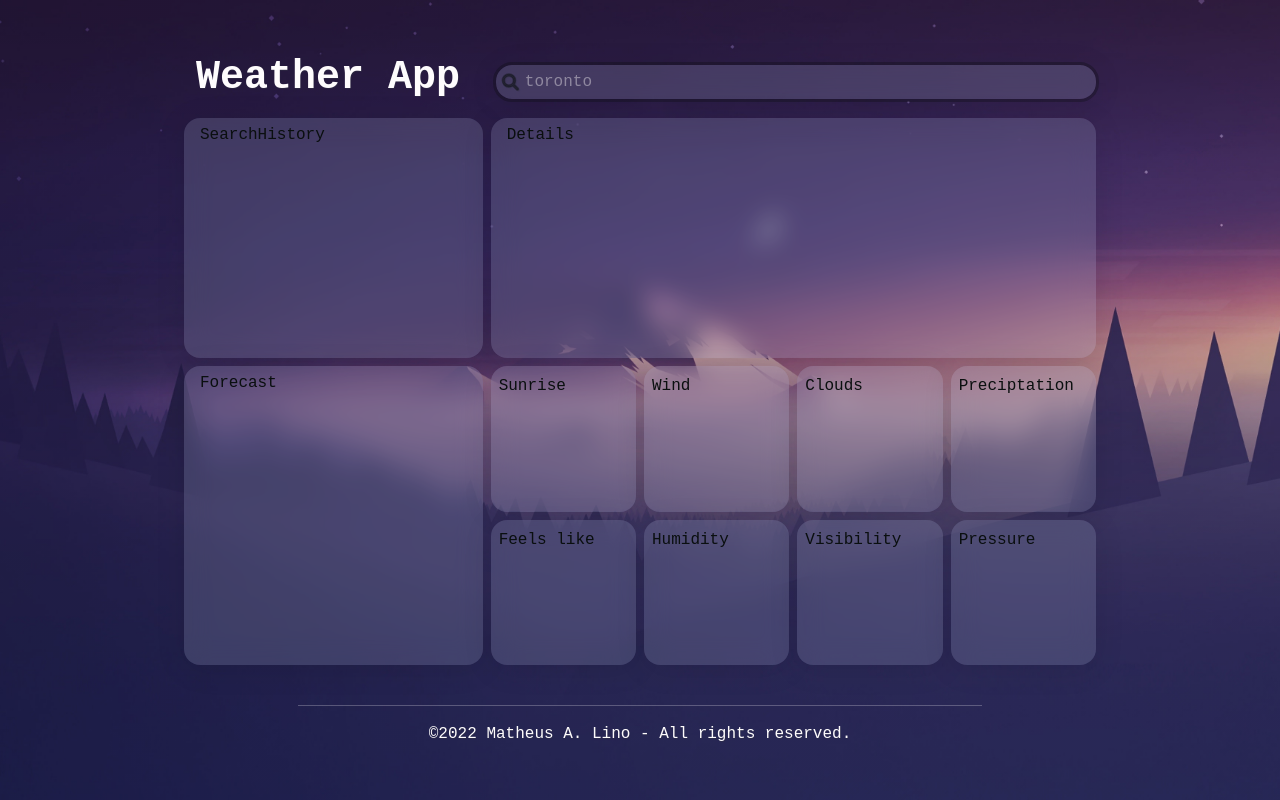
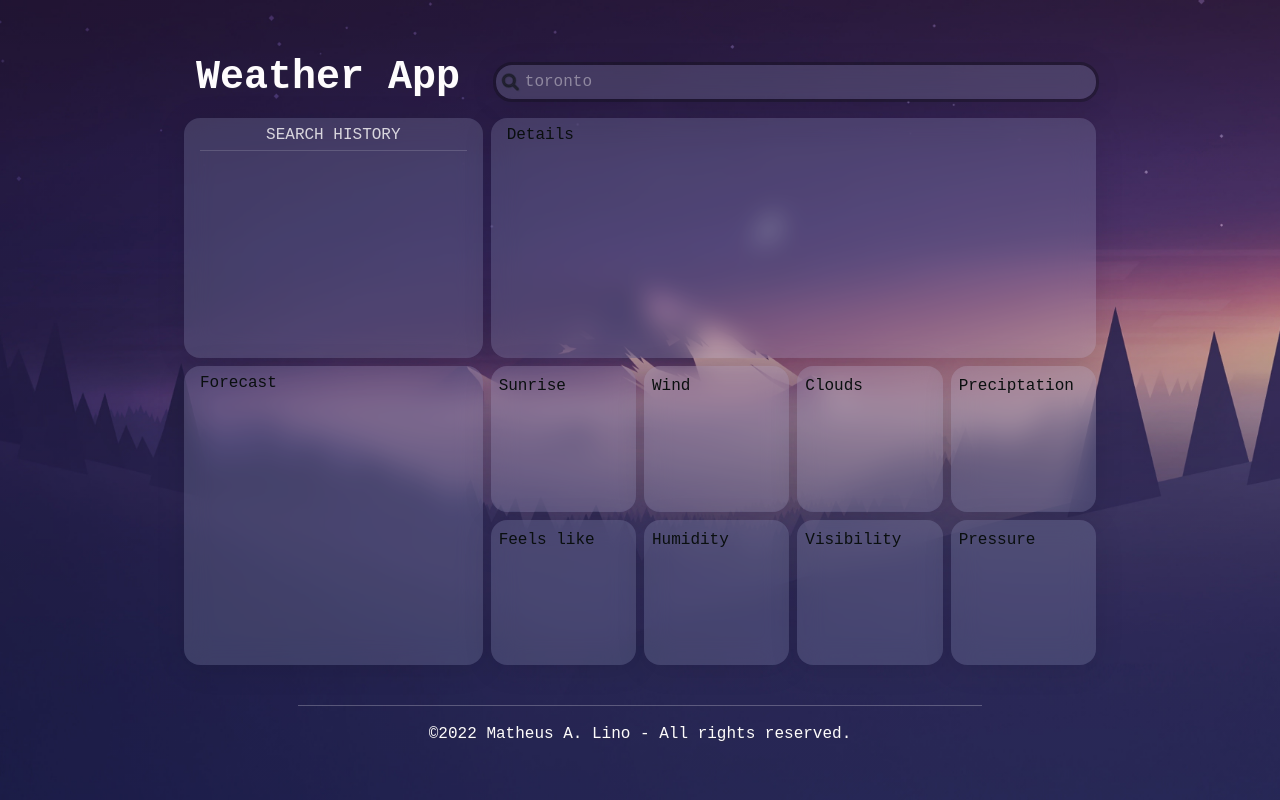
Before and after one commit to matheuslino/Weather-App, a React (Create React App) app: page / in a window 1280 px wide. Built offline with nearby package versions, Linux system fonts and the light colour scheme.

Commit message:
[add] component Title

```diff
--- /dev/null
+++ b/src/components/molecules/Title/Title.tsx
@@ -0,0 +1,10 @@
+import React from 'react'
+import styles from './style.module.css'
+
+const Title = (props: any) => {
+  const render = <div className={styles.Title}>{props?.children}</div>
+
+  return render
+}
+
+export default Title
--- /dev/null
+++ b/src/components/molecules/Title/style.module.css
@@ -0,0 +1,13 @@
+.Title {
+  color: rgba(var(--white), 0.8);
+  text-transform: uppercase;
+  text-align: center;
+  padding: 0 0 0.3rem 0;
+}
+.Title::after {
+  content: ' ';
+  width: 100%;
+  display: flex;
+  margin-top: 0.2rem;
+  border-bottom: solid 0.01rem rgb(var(--white), 0.15);
+}
--- a/src/components/organisms/SearchHistory/SearchHistory.tsx
+++ b/src/components/organisms/SearchHistory/SearchHistory.tsx
@@ -1,11 +1,12 @@
 import React from 'react'
 import Box from '../../atoms/Box/Box'
+import Title from '../../molecules/Title/Title'
 import styles from './style.module.css'
 
 const SearchHistory = (props: any) => {
   const render = (
     <Box className={`${styles.Searchbox} ${props?.className}`}>
-      SearchHistory
+      <Title>Search History</Title>
     </Box>
   )
   return render
```
